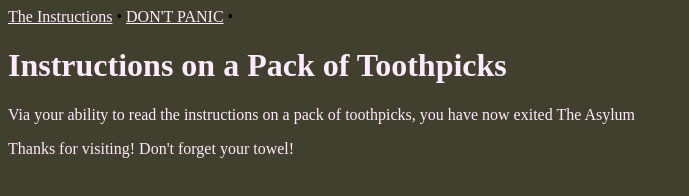
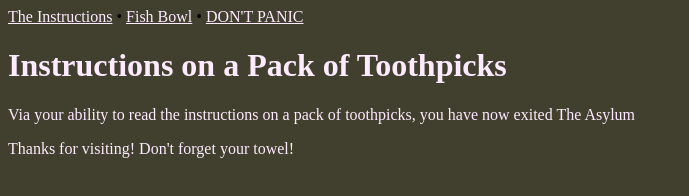
Before and after one commit to instructionsonapackoftoothpicks/instructionsonapackoftoothpicks.github.io, a plain HTML site: page index.html in a window 1280 px wide. Shown: the whole page, without its empty margins (0-689 px from the left). Drawn offline with Linux system fonts and the light colour scheme.

Commit message:
added fishbowl page

```diff
--- a/index.html
+++ b/index.html
@@ -10,8 +10,10 @@
         <nav>
             <a href="instructions.html">The Instructions</a>
             &bull;
+            <a href="fishbowl.html">Fish Bowl</a>
+            &bull;
             <a href="dontpanic.html">DON'T PANIC</a>
-            &bull;
+
         </nav>
 
         <h1>Instructions on a Pack of Toothpicks</h1>
```
